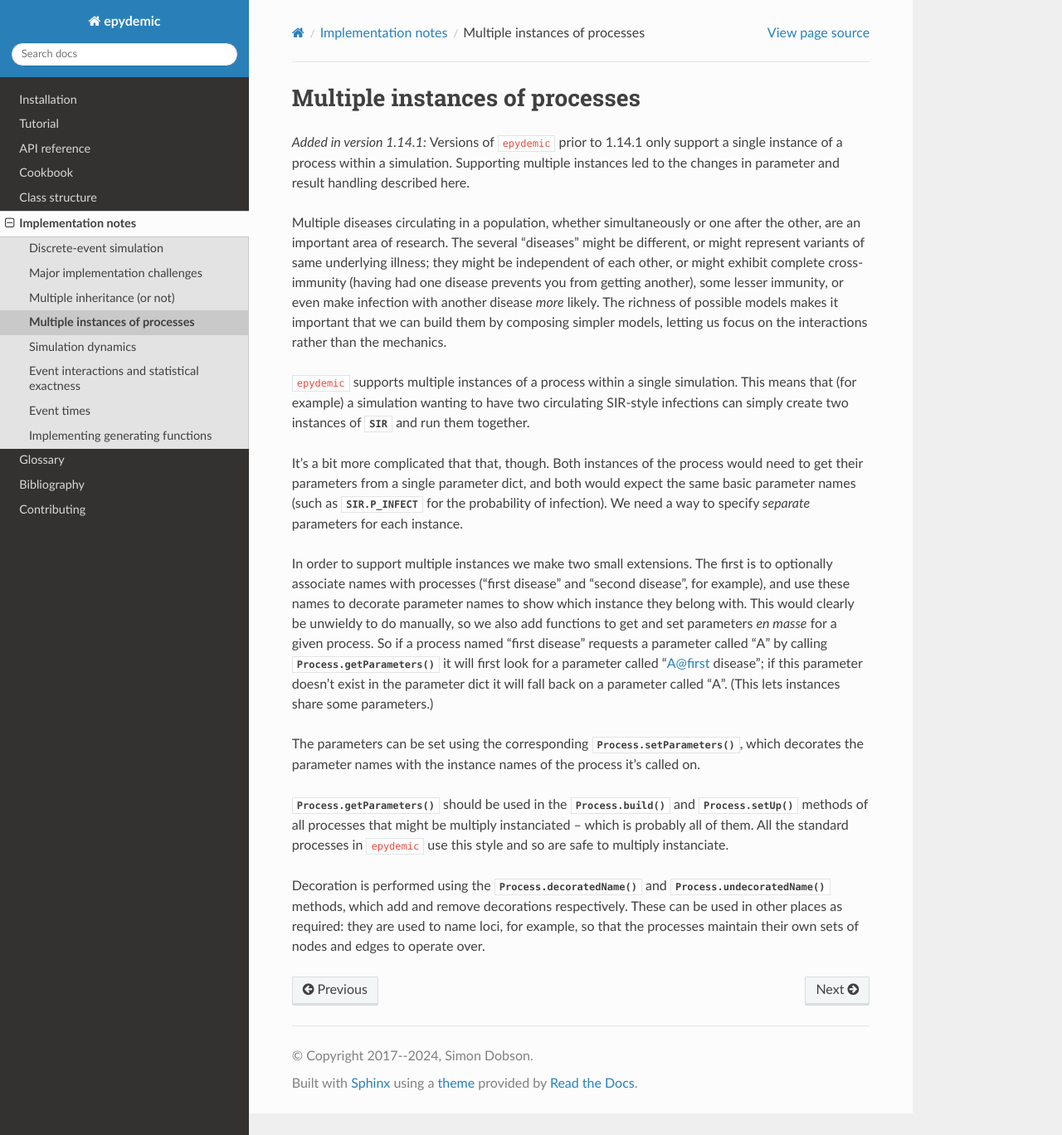
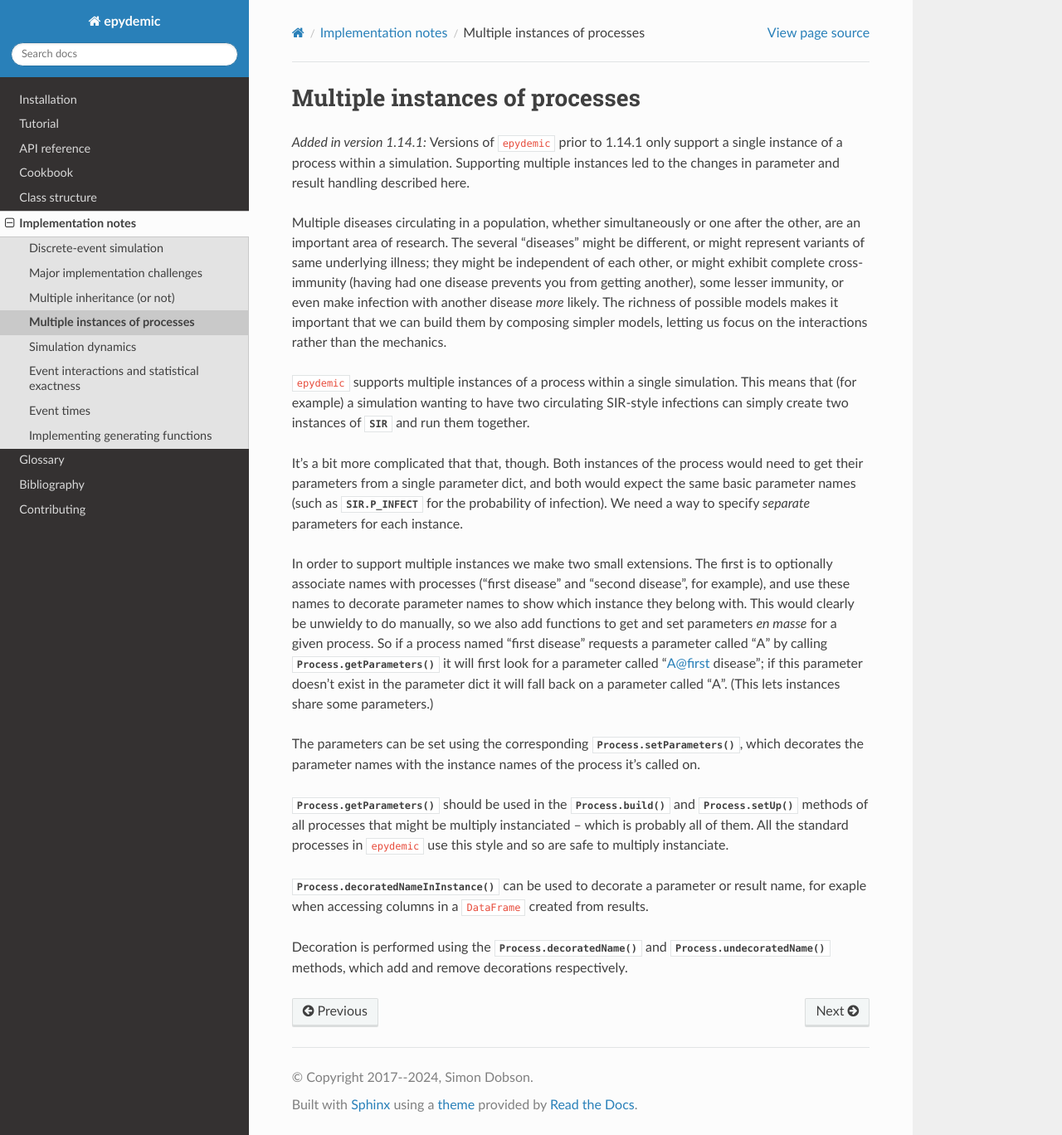
Before and after one commit to simoninireland/epydemic, a Sphinx documentation site: the page built from doc/implementation/multiple-instances.rst, in a window 1280 px wide and 1368 px high. Shown: the whole window at 83% size. Built offline with Sphinx 7.4.7 and the Read the Docs theme 3.1.0, drawn with Linux system fonts in a browser that asks for light colours.

Commit message:
Rephrased some bits about decoration

```diff
--- a/doc/implementation/multiple-instances.rst
+++ b/doc/implementation/multiple-instances.rst
@@ -55,8 +55,10 @@ processes that might be multiply instanciated -- which is probably all
 of them. All the standard processes in ``epydemic`` use this style and
 so are safe to multiply instanciate.
 
+:meth:`Process.decoratedNameInInstance` can be used to decorate a
+parameter or result name, for exaple when accessing columns in a
+``DataFrame`` created from results.
+
 Decoration is performed using the :meth:`Process.decoratedName` and
 :meth:`Process.undecoratedName` methods, which add and remove
-decorations respectively. These can be used in other places as
-required: they are used to name loci, for example, so that the
-processes maintain their own sets of nodes and edges to operate over.
+decorations respectively.
```
